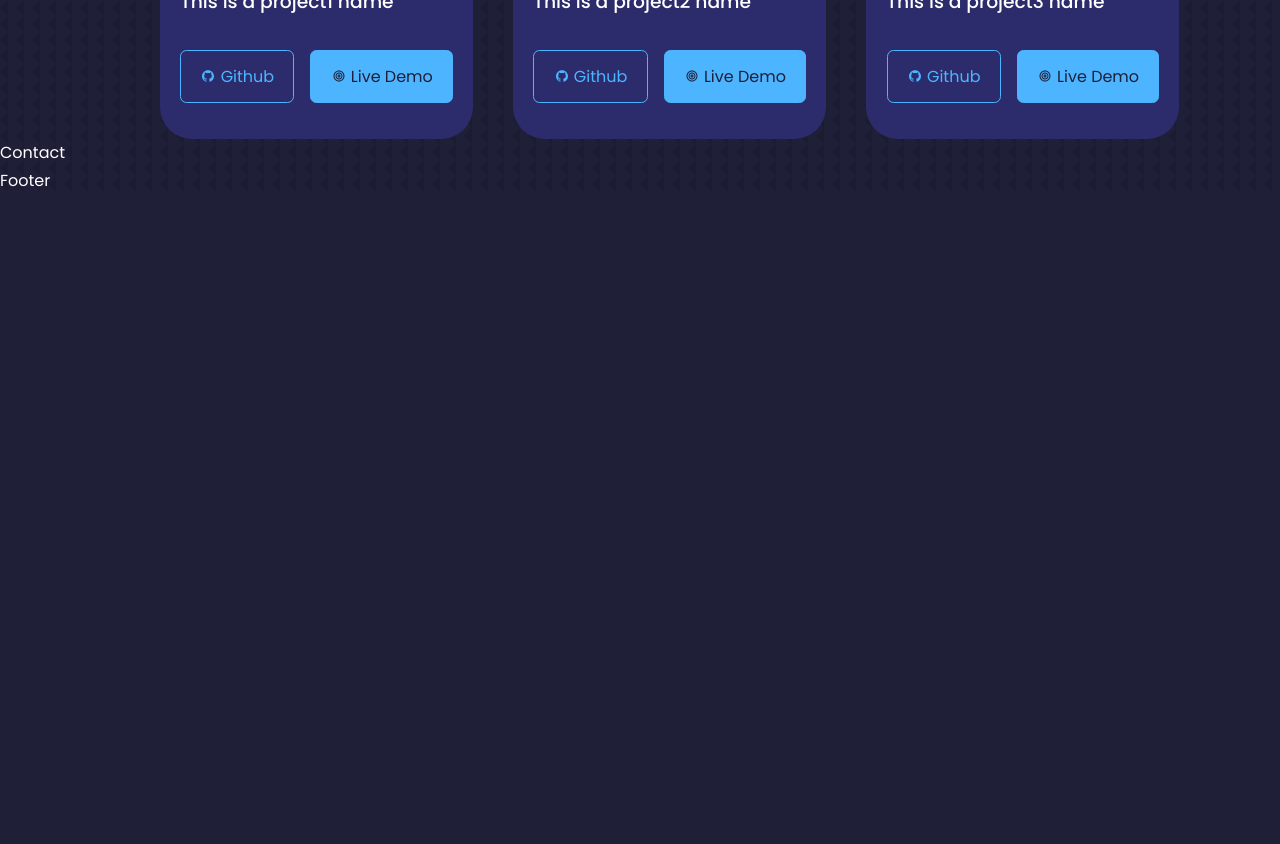
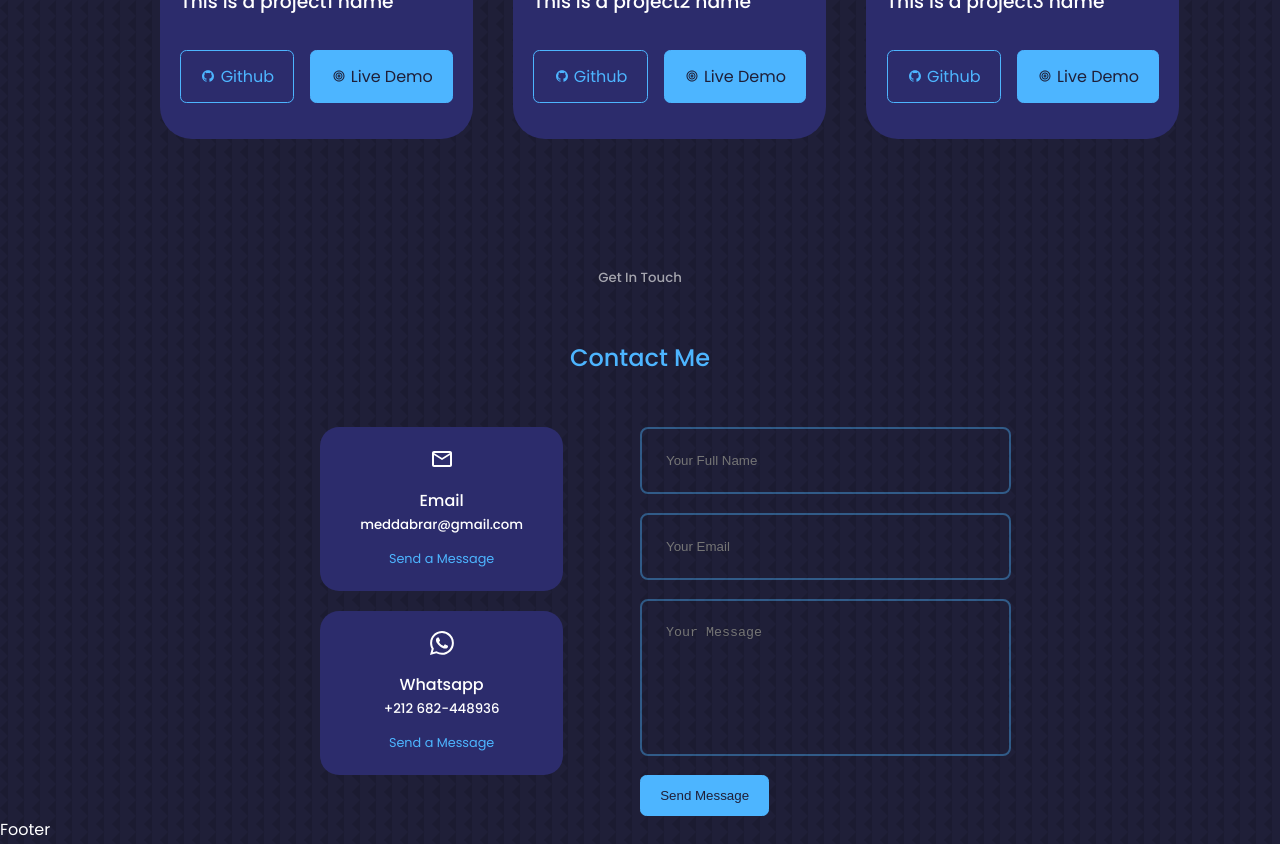
Before and after one commit to AbrarMohamed03/personal-portfolio, a React (Create React App) app: page / in a window 1280 px wide. Shown: the part 3680-4524 px from the top of the page. Before the commit the page ends 3874 px from the top, so only its background shows below. Built offline with nearby package versions, Linux system fonts and the light colour scheme.

Commit message:
contact done

```diff
--- a/package.json
+++ b/package.json
@@ -7,6 +7,7 @@
     "@testing-library/react": "^13.4.0",
     "@testing-library/user-event": "^13.5.0",
     "bootstrap": "^5.2.2",
+    "emailjs-com": "^3.2.0",
     "react": "^18.2.0",
     "react-bootstrap": "^2.6.0",
     "react-dom": "^18.2.0",
--- a/src/components/contact/Contact.jsx
+++ b/src/components/contact/Contact.jsx
@@ -1,9 +1,59 @@
 import React from 'react'
 import './contact.css'
+import {MdOutlineEmail} from 'react-icons/md'
+import {BsWhatsapp} from 'react-icons/bs'
+import { useRef } from 'react'
+import emailjs from 'emailjs-com'
+
 
 const Contact = () => {
+
+  const form = useRef();
+
+  const sendEmail = (e) => {
+    e.preventDefault();
+
+    emailjs.sendForm('service_0orb814', 'template_odu0k9q', form.current, '5XgZt5of_Jn6wy-dD')
+      .then((result) => {
+          console.log(result.text);
+      }, (error) => {
+          console.log(error.text);
+      });
+
+    e.target.reset();
+  };
+
   return (
-    <div>Contact</div>
+    <section id='contact'>
+      <h5>Get In Touch</h5>
+      <h2>Contact Me</h2>
+
+      <div className="container contact__container">
+        <div className="contact__options">
+
+          <article className="contact__option">
+            <MdOutlineEmail className='contact__option-icon'/>
+            <h4>Email</h4>
+            <h5>meddabrar@gmail.com</h5>
+            <a href="mailto:meddabrar@gmail.com" rel='noreferrer' target='_blank'>Send a Message</a>
+          </article>
+
+          <article className="contact__option">
+            <BsWhatsapp className='contact__option-icon'/>
+            <h4>Whatsapp</h4>
+            <h5>+212 682-448936</h5>
+            <a href="https://wa.me/+212682448936" rel='noreferrer' target='_blank'>Send a Message</a>
+          </article>
+
+        </div>
+        <form ref={form} onSubmit={sendEmail}>
+          <input type="text" name="name" placeholder='Your Full Name' required />
+          <input type="text" name="email" placeholder='Your Email' required />
+          <textarea name="message" rows="7" placeholder='Your Message' required></textarea>
+          <button type='submit' className='btn btn-primary'>Send Message</button>
+        </form>
+      </div>
+    </section>
   )
 }
 
--- a/src/components/contact/contact.css
+++ b/src/components/contact/contact.css
@@ -0,0 +1,72 @@
+.container.contact__container {
+  width: 50%;
+  display: grid;
+  grid-template-columns: 38% 58%;
+  gap: 12%;
+}
+
+.contact__options {
+  display: flex;
+  flex-direction: column;
+  gap: 1.2rem;
+}
+
+.contact__option {
+  background: var(--color-bg-variant);
+  padding: 1.2rem;
+  border-radius: 1.2rem;
+  text-align: center;
+  border: 1px solid transparent;
+  transition: var(--transition);
+}
+
+.contact__option:hover {
+  background: transparent;
+  border-color: var(--color-primary-variant);
+}
+
+.contact__option-icon {
+  font-size: 1.5rem;
+  margin-bottom: 0.5rem;
+}
+
+.contact__option a {
+  margin-top: 0.7rem;
+  display: inline-block;
+  font-size: 0.8rem;
+}
+
+/* =============== FORM ==================== */
+
+form {
+  display: flex;
+  flex-direction: column;
+  gap: 1.2rem;
+}
+
+input,
+textarea {
+  width: 100%;
+  padding: 1.5rem;
+  border-radius: 0.5rem;
+  background: transparent;
+  border: 2px solid var(--color-primary-variant);
+  resize: none;
+  color: var(--color-white);
+}
+
+/* =======================  MEDIA CUERIES (MEDIUM DEVICES) ====================== */
+
+@media screen and (max-width: 1024px) {
+    .contact__container.container{
+        grid-template-columns: 1fr;
+        gap: 2rem;
+    }
+  }
+  /* =======================  MEDIA CUERIES (SMALL DEVICES) ====================== */
+
+  @media screen and (max-width: 600px) {
+    .contact__container.container{
+        width: var(--container-width-sm);
+    }
+  }
```
Also changed, not shown: public/index.html (+1 -22 lines), 1 other file (tests, documents, lock files or other folders).
